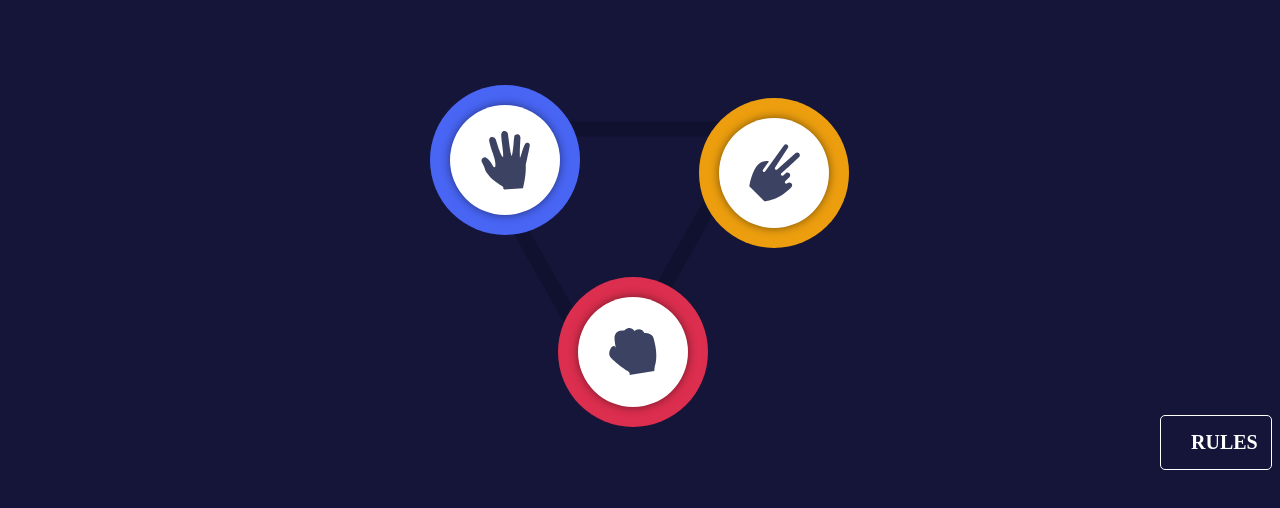
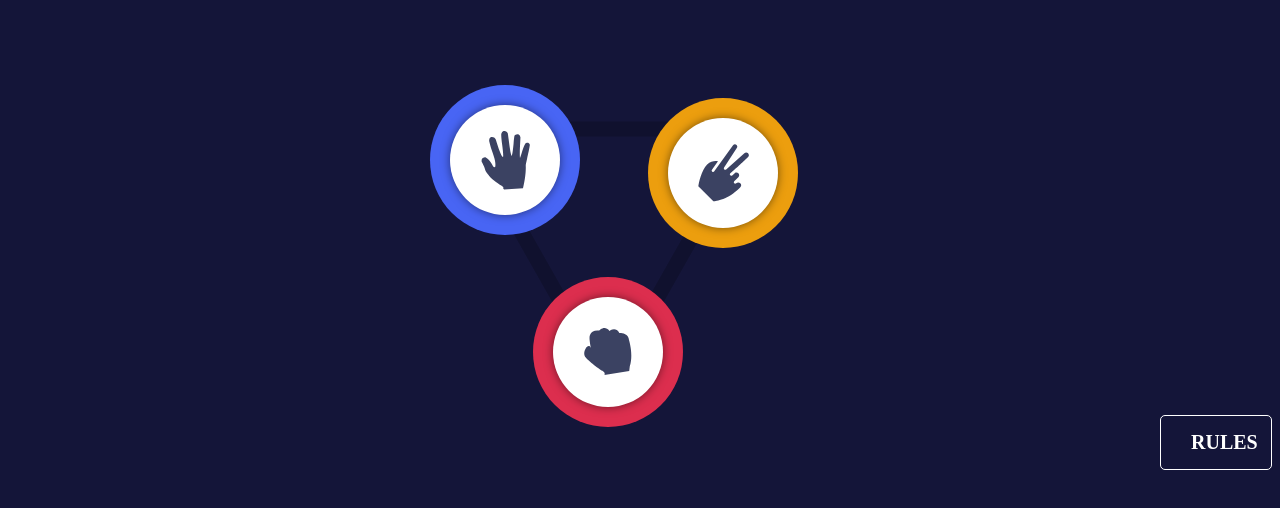
Before and after one commit to ibukun53/Odin-project, a website: page index.html in a window 1280 px wide. Shown: the part 172-680 px from the top of the page. Drawn offline with Linux system fonts and the light colour scheme.

Commit message:
Adjusting the scisors element

```diff
--- a/index.css
+++ b/index.css
@@ -64,7 +64,7 @@ body {
 
 .rock-container{
   position: fixed;
-  margin-left: 43%;
+  margin-left: 41%;
   margin-top: -10%;
 }
 
@@ -81,7 +81,7 @@ body {
 }
 
 .scissors-container {
-  margin-left: 54%;
+  margin-left: 50%;
   margin-top: -24%;
   position: fixed;
 }
```
